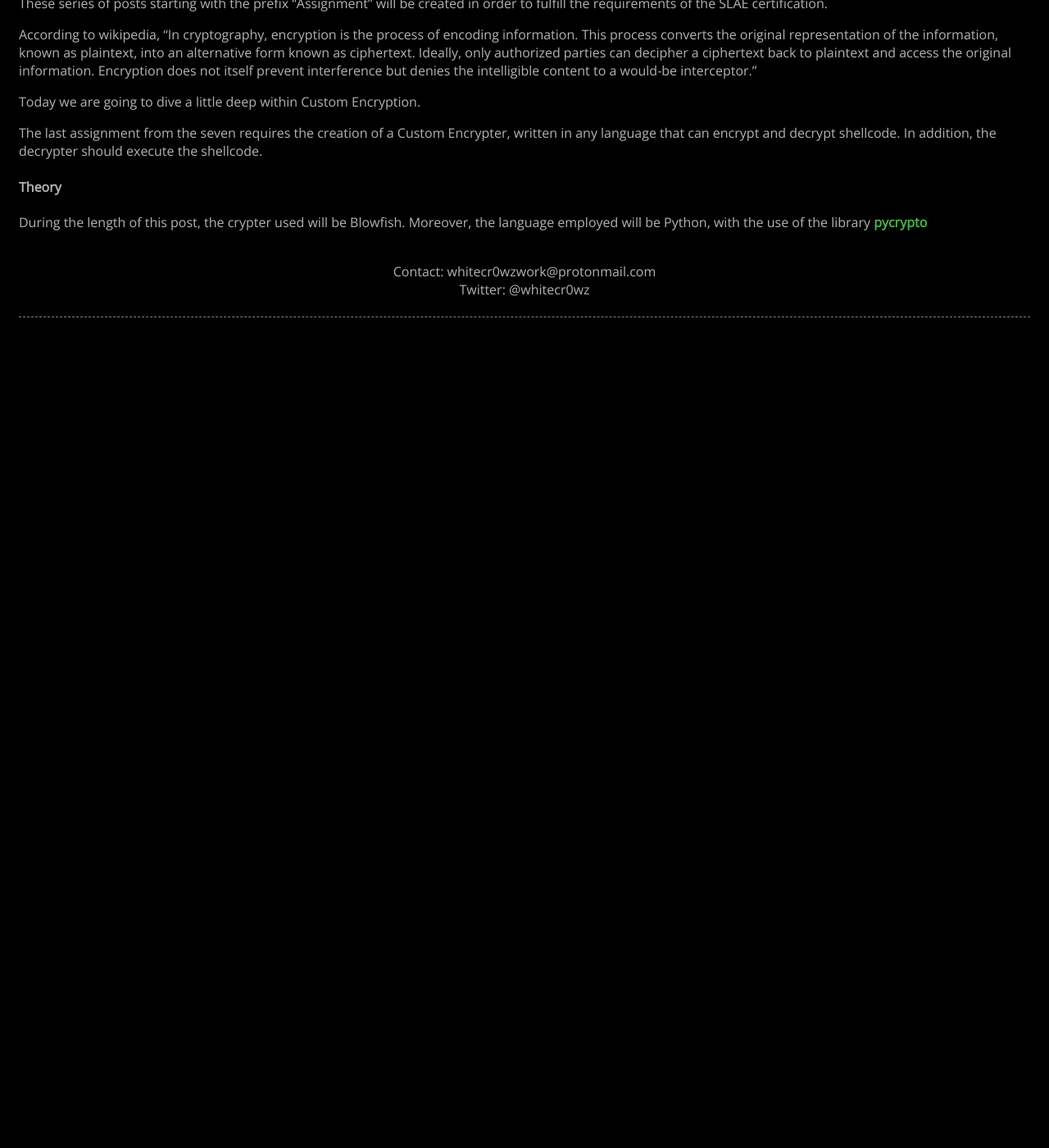
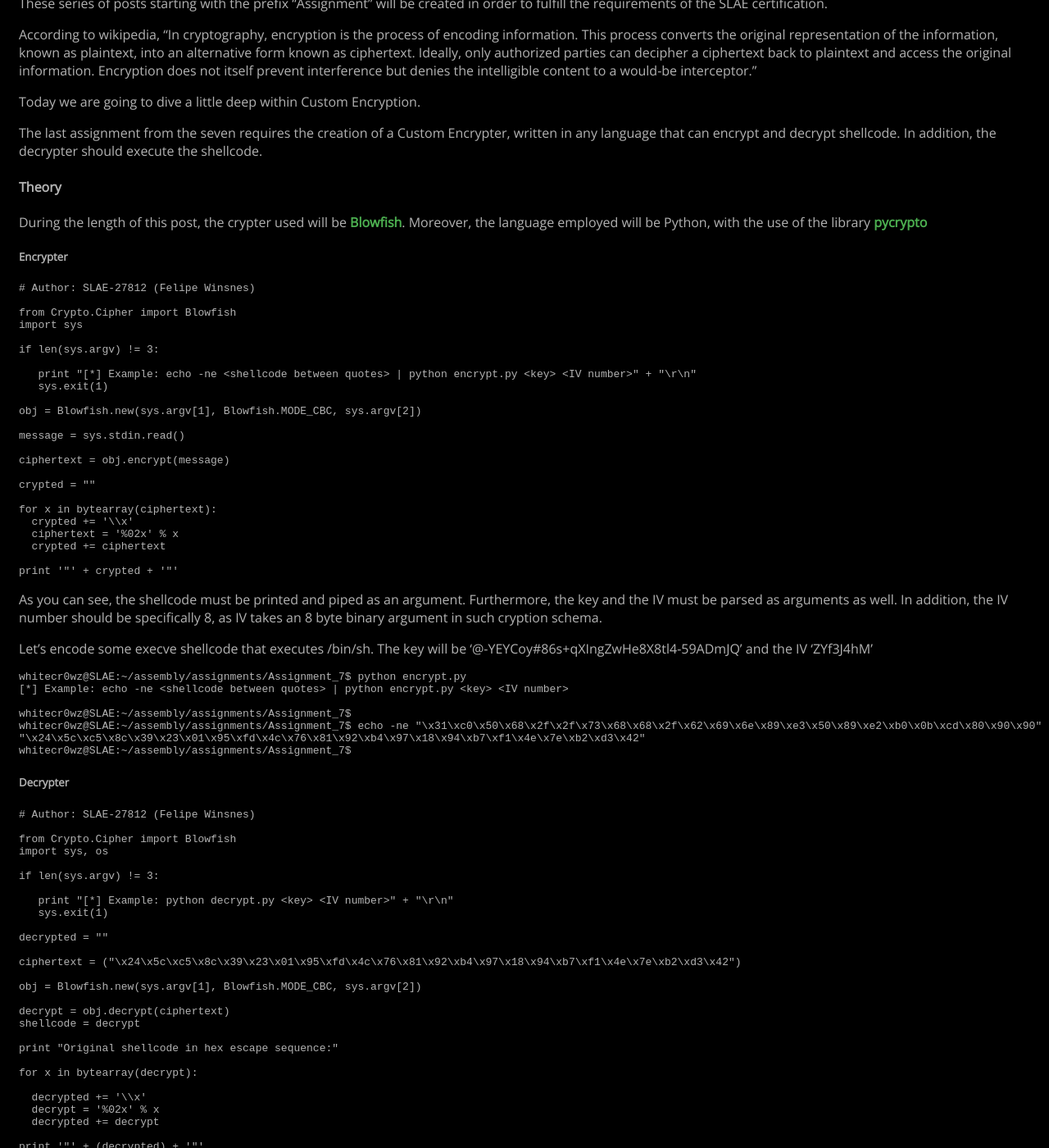
Before and after one commit to whitecr0wz/whitecr0wz.github.io, a Jekyll site: the page built from _posts/posts/2021-01-14-SLAE-Custom-Crypter.md, in a window 1280 px wide and 1400 px high, scrolled down 213 px. Shown: the whole window at 82% size. Built offline with Jekyll 4.4.1, drawn with Linux system fonts in a browser that asks for light colours; before the commit the page ends 900 px from its top, so only the background shows below that; some of the changed text lies outside the part shown.

Commit message:
Update 2021-01-14-SLAE-Custom-Crypter.md

````diff
--- a/_posts/posts/2021-01-14-SLAE-Custom-Crypter.md
+++ b/_posts/posts/2021-01-14-SLAE-Custom-Crypter.md
@@ -19,4 +19,133 @@ The last assignment from the seven requires the creation of a Custom Encrypter,
 
 #### Theory
 
-During the length of this post, the crypter used will be Blowfish. Moreover, the language employed will be Python, with the use of the library [pycrypto](https://pypi.org/project/pycrypto/)
+During the length of this post, the crypter used will be [Blowfish](https://en.wikipedia.org/wiki/Blowfish_(cipher)). Moreover, the language employed will be Python, with the use of the library [pycrypto](https://pypi.org/project/pycrypto/)
+
+##### Encrypter
+
+```term
+# Author: SLAE-27812 (Felipe Winsnes)
+
+from Crypto.Cipher import Blowfish
+import sys
+
+if len(sys.argv) != 3:
+
+   print "[*] Example: echo -ne <shellcode between quotes> | python encrypt.py <key> <IV number>" + "\r\n"
+   sys.exit(1)
+
+obj = Blowfish.new(sys.argv[1], Blowfish.MODE_CBC, sys.argv[2])
+
+message = sys.stdin.read()
+
+ciphertext = obj.encrypt(message)
+
+crypted = ""
+
+for x in bytearray(ciphertext):
+  crypted += '\\x'
+  ciphertext = '%02x' % x
+  crypted += ciphertext
+
+print '"' + crypted + '"'
+```
+
+As you can see, the shellcode must be printed and piped as an argument. Furthermore, the key and the IV must be parsed as arguments as well. In addition, the IV number should be
+specifically 8, as IV takes an 8 byte binary argument in such cryption schema.
+
+Let's encode some execve shellcode that executes /bin/sh. The key will be '@-YEYCoy#86s+qXIngZwHe8X8tl4-59ADmJQ' and the IV 'ZYf3J4hM'
+
+```term
+whitecr0wz@SLAE:~/assembly/assignments/Assignment_7$ python encrypt.py
+[*] Example: echo -ne <shellcode between quotes> | python encrypt.py <key> <IV number>
+
+whitecr0wz@SLAE:~/assembly/assignments/Assignment_7$
+whitecr0wz@SLAE:~/assembly/assignments/Assignment_7$ echo -ne "\x31\xc0\x50\x68\x2f\x2f\x73\x68\x68\x2f\x62\x69\x6e\x89\xe3\x50\x89\xe2\xb0\x0b\xcd\x80\x90\x90" | python encrypt.py @-YEYCoy#86s+qXIngZwHe8X8tl4-59ADmJQ ZYf3J4hM
+"\x24\x5c\xc5\x8c\x39\x23\x01\x95\xfd\x4c\x76\x81\x92\xb4\x97\x18\x94\xb7\xf1\x4e\x7e\xb2\xd3\x42"
+whitecr0wz@SLAE:~/assembly/assignments/Assignment_7$
+```
+
+##### Decrypter
+
+```term
+# Author: SLAE-27812 (Felipe Winsnes)
+
+from Crypto.Cipher import Blowfish
+import sys, os
+
+if len(sys.argv) != 3:
+
+   print "[*] Example: python decrypt.py <key> <IV number>" + "\r\n"
+   sys.exit(1)
+
+decrypted = ""
+
+ciphertext = ("\x24\x5c\xc5\x8c\x39\x23\x01\x95\xfd\x4c\x76\x81\x92\xb4\x97\x18\x94\xb7\xf1\x4e\x7e\xb2\xd3\x42")
+
+obj = Blowfish.new(sys.argv[1], Blowfish.MODE_CBC, sys.argv[2])
+
+decrypt = obj.decrypt(ciphertext)
+shellcode = decrypt
+
+print "Original shellcode in hex escape sequence:"
+
+for x in bytearray(decrypt):
+
+  decrypted += '\\x'
+  decrypt = '%02x' % x
+  decrypted += decrypt
+
+print '"' + (decrypted) + '"'
+
+shellcode = '"' + (decrypted) + '"'
+
+template = (
+
+"#include <stdio.h>" + "\r\n"
+"#include <string.h>" + "\r\n"
+
+"unsigned char code[] = \\" + '\r\n'
++ shellcode + ";" + "\r\n" + "\r\n"
+
+"main()" + "\r\n"
+"{" + "\r\n"
+
+  'printf("\\n");' + "\r\n"
+
+        "int (*ret)() = (int(*)())code;" + "\r\n"
+
+        "ret();" + "\r\n"
+
+"}"
+
+)
+
+f = open ("test.c", "w")
+f.write(template)
+f.close()
+
+os.system("/usr/bin/gcc ./test.c -o test -fno-stack-protector -z execstack -Wall -Wno-implicit && /bin/rm ./test.c && ./test")
+os.system("/bin/rm ./test")
+```
+
+This is where things get tricky. Executing shellcode with Python is quite complex, and without WINE or ctypes it becomes quite hard. Therefore, I have chosen to generate a file that executes the shellcode and deletes the remaining files.
+
+```term
+whitecr0wz@SLAE:~/assembly/assignments/Assignment_7$ python decrypt.py
+[*] Example: python decrypt.py <key> <IV number>
+
+whitecr0wz@SLAE:~/assembly/assignments/Assignment_7$ python decrypt.py @-YEYCoy#86s+qXIngZwHe8X8tl4-59ADmJQ ZYf3J4hM
+Original shellcode in hex escape sequence:
+"\x31\xc0\x50\x68\x2f\x2f\x73\x68\x68\x2f\x62\x69\x6e\x89\xe3\x50\x89\xe2\xb0\x0b\xcd\x80\x90\x90"
+
+$
+```
+
+### Code
+
+This blog post has been created for completing the requirements of the SecurityTube Linux Assembly Expert certification: [http://securitytube-training.com/online-
+courses/securitytube-linux-assembly-expert/](http://securitytube-training.com/online-courses/securitytube-linux-assembly-expert/)
+
+Student ID: SLAE-27812/PA-27812
+
+You can find all of the used resources within this post [here](https://github.com/whitecr0wz/SLAE/tree/main/Assignment_7).
````
